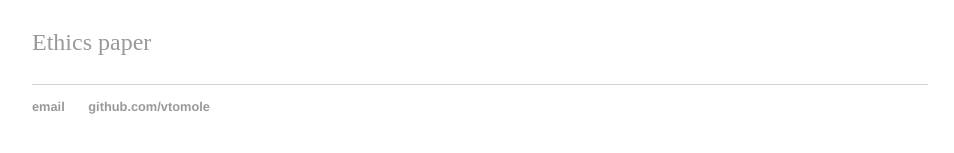
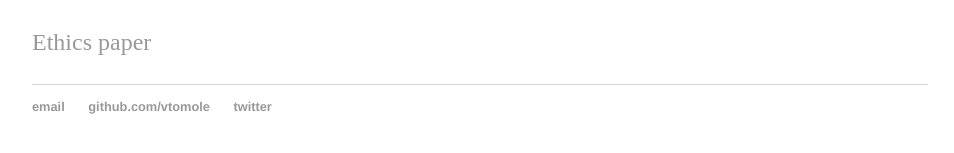
Before and after one commit to vtomole/vtomole.github.io, a Jekyll site: the page built from index.html, in a window 1280 px wide and 900 px high, scrolled down 6324 px. Shown: the part 725-878 px from the top of the window, without its empty margins (160-1114 px from the left). Built offline with Jekyll 4.4.1, drawn with Linux system fonts in a browser that asks for light colours.

Commit message:
add twitter link

```diff
--- a/_layouts/default.html
+++ b/_layouts/default.html
@@ -40,6 +40,7 @@
    <ul>
    <li><a href="mailto:vtomole@iastate.edu">email</a></li>
    <li><a href="https://github.com/vtomole">github.com/vtomole</a></li>
+   <li><a href="https://twitter.com/vtomole">twitter</a></li>
    </ul>
   </footer>
   </body>
```
